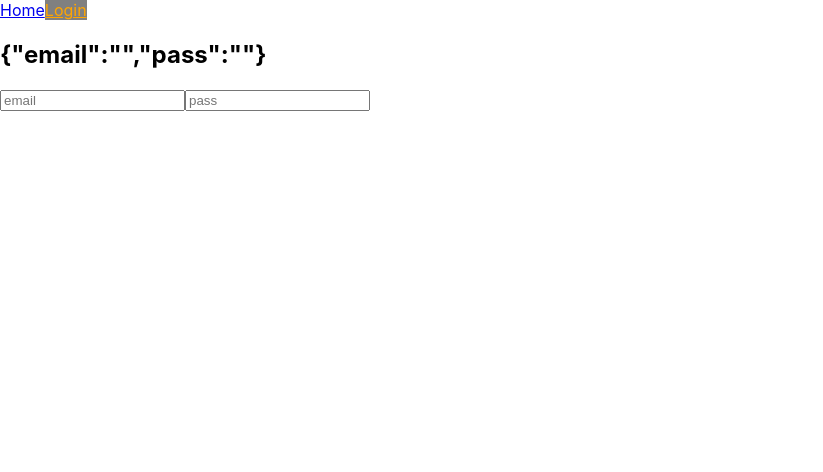
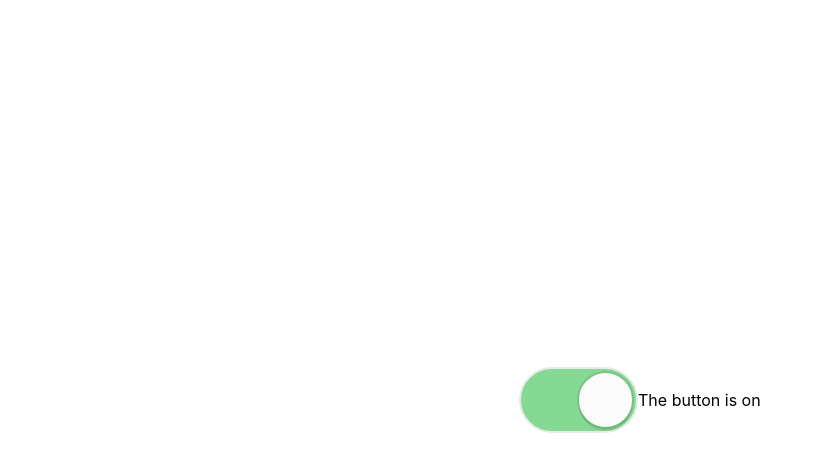
Before and after one commit to devsavant/ReactTraining, a React (Create React App) app: page /login in a window 1280 px wide. Shown: the top 472 px of the page, without its empty margins (0-823 px from the left). Built offline with nearby package versions, Linux system fonts and the light colour scheme.

Commit message:
container-display pattern

```diff
--- a/src/App.js
+++ b/src/App.js
@@ -1,50 +1,28 @@
-import React, { useState } from 'react';
-import logo from './logo.svg';
+import React from 'react';
 import './App.css';
-import {compose} from 'redux'
-// import withConsole from './components/written/withConsole'
-// import withMortys from './components/written/withMortys'
-import ListView from './components/List/ListView'
-import withMortys from './components/List/withMortys'
-import SimpleForm from './components/Forms/SimpleForm';
-import HookForm from './components/Forms/HookForm';
-import MatchingProps from './components/Forms/MatchingProps';
-import Routes from './Routes';
-import {Link, NavLink, Route} from 'react-router-dom'
+// import Routes from './Routes';
+import HomeContainer from './components/common/HomeContainer';
+
 
 function App() {
 
-  // const ListViewWithMortys = withMortys(ListView) // un componente nuevo
-  const [name] = useState("BlisS")
   return (
-    <div >
-      <nav>
-        <NavLink exact activeClassName="active-link" to="/">Home</NavLink>
-        <NavLink activeStyle={
-          {
-            backgroundColor:"grey",
-            color:"orange"
-          }
-        } to="/login" >
-          Login
-        </NavLink>
-      </nav>
-      <Routes />
+    <div style={{
+      display:"flex",
+      justifyContent:"center",
+      alignItems:"center",
+      height:"100vh"
+    }}>
+      {/* <Routes /> */}
+      <HomeContainer >
+        <div>
+          <HomeContainer.Button/>
+        </div>
+        <HomeContainer.On>The button is on</HomeContainer.On>
+        <HomeContainer.Off>The button is off</HomeContainer.Off>
+      </HomeContainer>
     </div>
   );
 }
 
 export default App;
-
-
-
-
-
-
-  // const SortOfMixin = compose(
-  //   withConsole,
-  //   withMortys,
-  //   withLoquesea,
-  //   withLoquesea2,
-  //   withLoquesea3
-  // )(ListView)
--- a/src/Routes.js
+++ b/src/Routes.js
@@ -2,11 +2,12 @@
 import {Route, Switch} from 'react-router-dom'
 import MatchingProps from './components/Forms/MatchingProps';
 import SimpleForm from './components/Forms/SimpleForm';
+import HomePage from './components/common/HomePage';
 
 const Routes = () => {
     return (
         <Switch>
-            <Route exact path="/" component={MatchingProps} />
+            <Route exact path="/" component={HomePage} />
             <Route path="/login" component={SimpleForm} />
         </Switch>
     );
--- /dev/null
+++ b/src/components/common/HomeContainer.jsx
@@ -0,0 +1,35 @@
+import React, { Component } from 'react';
+// import HomeDisplay from './HomeDisplay'
+import Switch from '../compoundComponents/Switch'
+
+const ToggleContext = React.createContext()
+
+class HomeContainer extends Component { // advanced composition -- Hiper reusable
+
+    static On = ({children}) => <ToggleContext.Consumer>
+        {contextValue=>(contextValue.on ? children : null)}
+    </ToggleContext.Consumer>
+
+    static Off = ({children}) => <ToggleContext.Consumer>
+        {contextValue=>(contextValue.on ? null : children)}
+    </ToggleContext.Consumer>
+
+    static Button = (props) => (<ToggleContext.Consumer>
+        {contextValue=><Switch {...props} on={contextValue.on} onClick={contextValue.toggle} />}
+    </ToggleContext.Consumer>)
+
+    state = { on: true }
+
+    toggle = () => {
+        this.setState(currentState=>({on:!currentState.on}))
+    }
+
+    render() {
+        return <ToggleContext.Provider
+         value={{on:this.state.on, toggle:this.toggle}}>
+            {this.props.children}
+        </ToggleContext.Provider>
+    }
+}
+
+export default HomeContainer;
--- /dev/null
+++ b/src/components/common/HomeDisplay.jsx
@@ -0,0 +1,5 @@
+import React from 'react';
+
+const HomeDisplay = ({name, onClick}) => <div onClick={onClick} >{name}</div>
+
+export default HomeDisplay
--- /dev/null
+++ b/src/components/common/HomePage.js
@@ -0,0 +1,15 @@
+import React, { Component } from 'react';
+import HomeContainer from './HomeContainer';
+
+class HomePage extends Component {
+    state = {  }
+    render() {
+        return (
+            <div>
+                <HomeContainer />
+            </div>
+         );
+    }
+}
+
+export default HomePage;
--- /dev/null
+++ b/src/components/compoundComponents/Switch.js
@@ -0,0 +1,40 @@
+import './switch.css'
+import React from 'react'
+
+// STOP! You should not have to change anything in this file to
+// make it through the workshop. If tests are failing because of
+// this switch not having properties set correctly, then the
+// problem is probably in your implementation. Tip: Check
+// your `render` method or the `getTogglerProps` method
+// (if we've gotten to that part)
+class Switch extends React.Component {
+  render() {
+    const {on, className = '', ...props} = this.props
+    const btnClassName = [
+      className,
+      'toggle-btn',
+      on ? 'toggle-btn-on' : 'toggle-btn-off',
+    ]
+      .filter(Boolean)
+      .join(' ')
+    return (
+      <div>
+        <input
+          className="toggle-input"
+          type="checkbox"
+          checked={on}
+          onChange={() => {
+            // changing is handled by clicking the button
+          }}
+        />
+        <button
+          className={btnClassName}
+          aria-label="Toggle"
+          {...props}
+        />
+      </div>
+    )
+  }
+}
+
+export default Switch
--- /dev/null
+++ b/src/components/compoundComponents/switch.css
@@ -0,0 +1,57 @@
+/*
+toggle styles copied and modified from
+https://codepen.io/mallendeo/pen/eLIiG
+by Mauricio Allende (https://mallendeo.com/)
+ */
+ .toggle-btn {
+    box-sizing: initial;
+    display: inline-block;
+    outline: 0;
+    width: 8em;
+    height: 4em;
+    position: relative;
+    cursor: pointer;
+    user-select: none;
+    background: #fbfbfb;
+    border-radius: 4em;
+    padding: 4px;
+    transition: all 0.4s ease;
+    border: 2px solid #e8eae9;
+  }
+  .toggle-btn:focus::after,
+  .toggle-btn:active::after {
+    box-sizing: initial;
+    box-shadow: 0 0 0 2px rgba(0, 0, 0, 0.1), 0 4px 0 rgba(0, 0, 0, 0.08),
+      inset 0px 0px 0px 3px #9c9c9c;
+  }
+  .toggle-btn::after {
+    left: 0;
+    position: relative;
+    display: block;
+    content: '';
+    width: 50%;
+    height: 100%;
+    border-radius: 4em;
+    background: #fbfbfb;
+    transition: all 0.3s cubic-bezier(0.175, 0.885, 0.32, 1.275),
+      padding 0.3s ease, margin 0.3s ease;
+    box-shadow: 0 0 0 2px rgba(0, 0, 0, 0.1), 0 4px 0 rgba(0, 0, 0, 0.08);
+  }
+  .toggle-btn.toggle-btn-on::after {
+    left: 50%;
+  }
+  .toggle-btn.toggle-btn-on {
+    background: #86d993;
+  }
+  .toggle-btn.toggle-btn-on:active {
+    box-shadow: none;
+  }
+  .toggle-btn.toggle-btn-on:active::after {
+    margin-left: -1.6em;
+  }
+  .toggle-btn:active::after {
+    padding-right: 1.6em;
+  }
+  .toggle-input {
+    display: none;
+  }
```
Also changed, not shown: src/components/compoundComponents/Toggle.js (added, +42 -0 lines).
